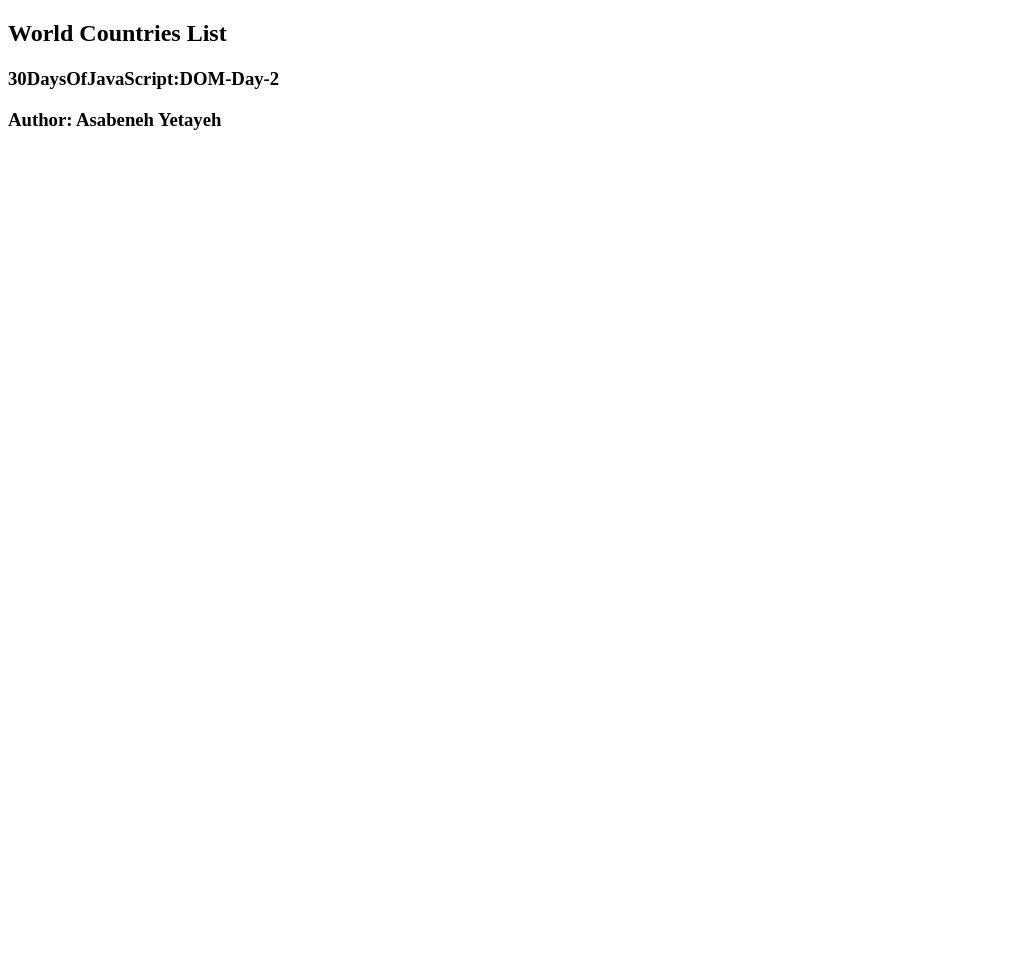
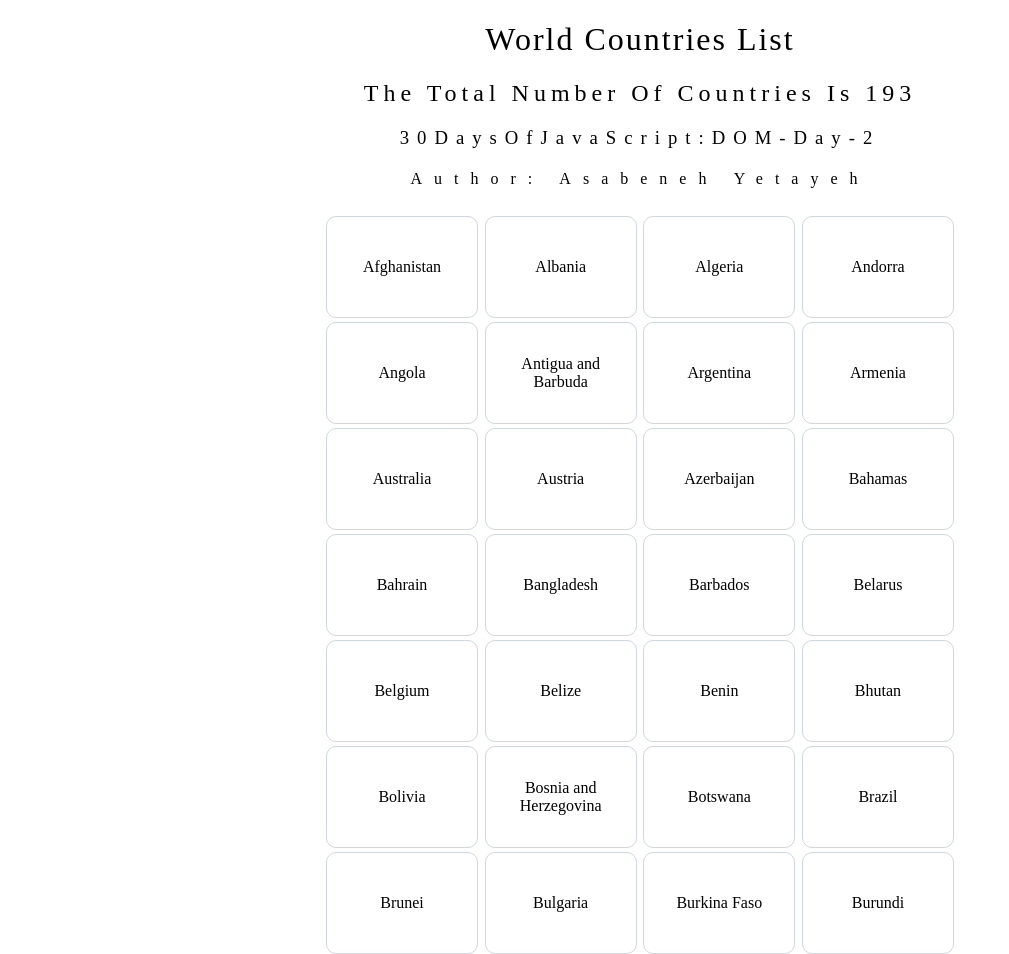
Before and after one commit to Tituz175/30-days-of-Js, a plain HTML site: page DOM mini project 3 (World Countries List)/index.html in a window 1280 px wide. Shown: the top 954 px of the page, without its empty margins (0-1009 px from the left). Before the commit the page ends 800 px from the top, so only its background shows below. Drawn offline with Linux system fonts and the light colour scheme.

Commit message:
project completed.

```diff
--- a/DOM mini project 3 (World Countries List)/index.html
+++ b/DOM mini project 3 (World Countries List)/index.html
@@ -10,12 +10,10 @@
 
 <body>
     <header>
-        <h2>World Countries List</h2>
-
-        <h4 id="total-countries"></h4>
+        <h1>World Countries List</h1>
+        <h2 id="total-countries">The total Number Of Countries is </h2>
         <h3>30DaysOfJavaScript:DOM-Day-2</h3>
-        <h3>Author: Asabeneh Yetayeh</h3>
-
+        <h4>Author: Asabeneh Yetayeh</h4>
     </header>
 
     <div class="countries-container">
@@ -25,6 +23,7 @@
     </div>
 
     <script src="countries.js"></script>
+    <script src="index.js"></script>
 </body>
 
 </html>
--- a/DOM mini project 3 (World Countries List)/index.js
+++ b/DOM mini project 3 (World Countries List)/index.js
@@ -0,0 +1,56 @@
+const title = document.querySelector("h1");
+const subtitle = document.getElementById("total-countries");
+const sub_subtitle = document.querySelector("h3");
+const author = document.querySelector("h4");
+const countries_container = document.querySelector(".countries-container");
+const countries_wrapper = document.querySelector(".countries-wrapper");
+const totalCountry = countries.length;
+
+document.body.style.fontFamily = "Montserrat";
+document.body.style.listStyle = "none";
+document.body.style.boxSizing = "border-box";
+
+title.style.fontWeight = "400";
+title.style.textAlign = "center";
+title.style.letterSpacing = "2px";
+
+subtitle.style.fontWeight = "300";
+subtitle.style.textAlign = "center";
+subtitle.style.letterSpacing = "5px";
+subtitle.style.textTransform = "capitalize";
+subtitle.innerHTML = `${subtitle.innerHTML} ${totalCountry}`;
+
+sub_subtitle.style.fontWeight = "300";
+sub_subtitle.style.textAlign = "center";
+sub_subtitle.style.letterSpacing = "8px";
+
+author.style.fontWeight = "300";
+author.style.textAlign = "center";
+author.style.letterSpacing = "12px";
+
+countries_container.style.textAlign = "left";
+countries_container.style.padding = "5px";
+countries_container.style.width = "50%";
+countries_container.style.margin = "auto";
+
+countries_wrapper.style.display = "flex";
+countries_wrapper.style.flexWrap = "wrap";
+countries_wrapper.style.justifyContent = "space-between";
+
+countries.forEach((country, i) => {
+  let conElement = document.createElement("span");
+  conElement.innerHTML = country;
+  conElement.style.border = "1px solid #D0D7DE";
+  conElement.style.borderRadius = "10px";
+  conElement.style.padding = "0px 25px";
+  conElement.style.textAlign = "center";
+  conElement.style.margin = "2px";
+  conElement.style.width = "100px";
+  conElement.style.minHeight = "100px";
+  conElement.style.display = "flex";
+  conElement.style.alignItems = "center";
+  conElement.style.justifyContent = "center";
+  conElement.style.fontWeight = "400";
+  conElement.style.color = "rgba(0,0,0,0.8.5)"
+  countries_wrapper.appendChild(conElement);
+});
```
